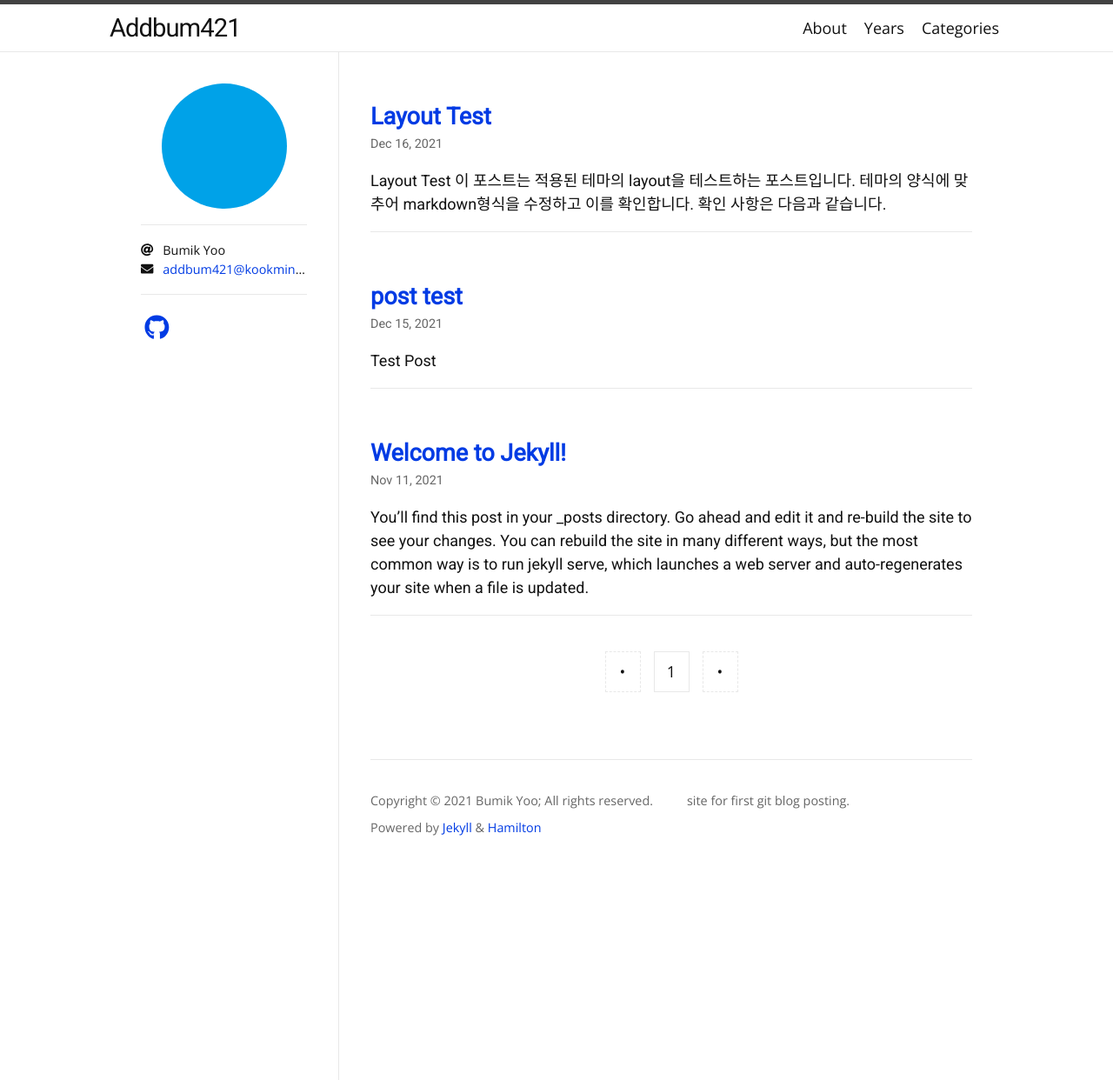
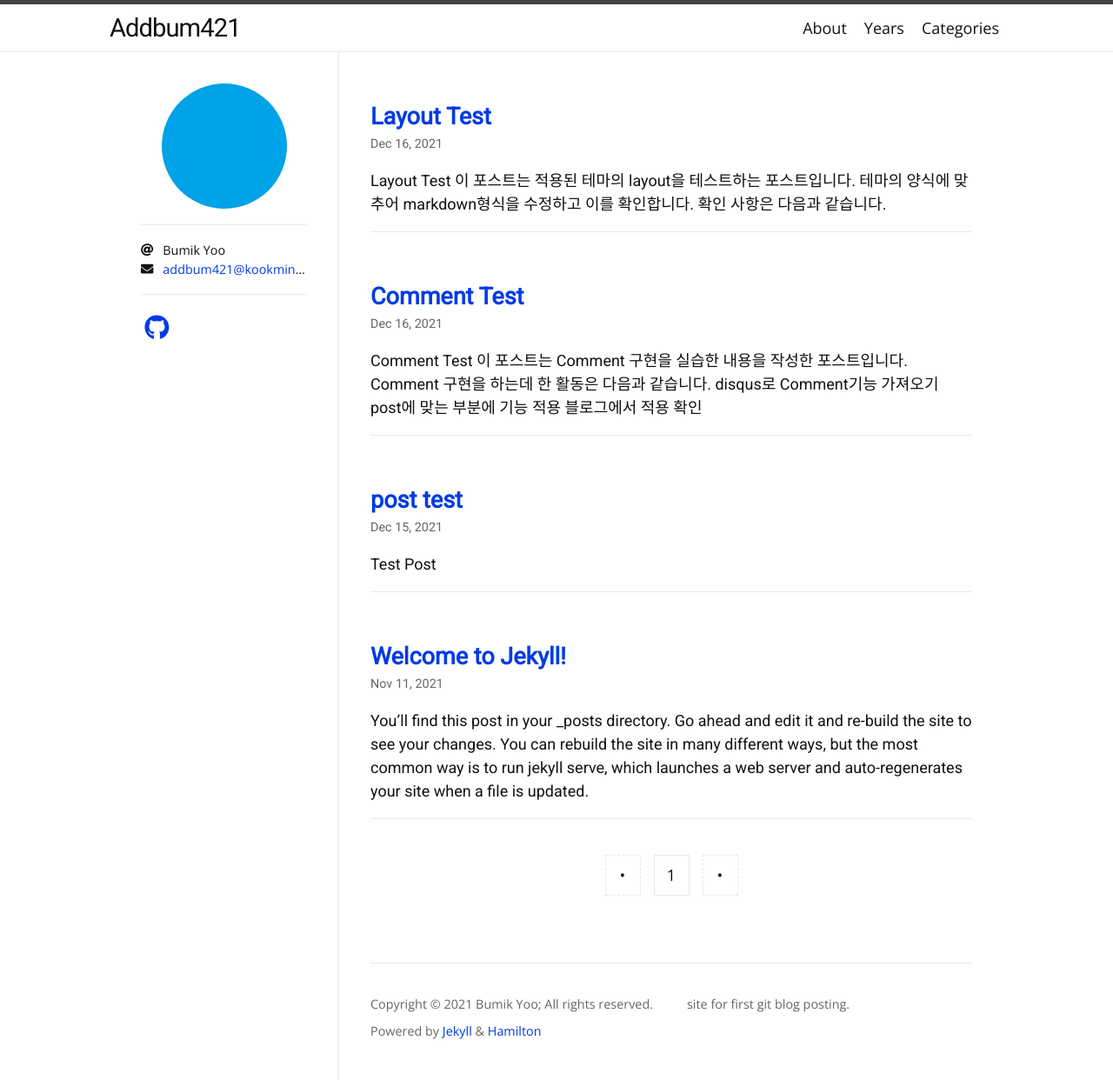
Before and after one commit to addbum421/addbum421.github.io, a Jekyll site: the page built from index.html, in a window 1280 px wide. Shown: the whole page at 87% size. Built offline with Jekyll 4.4.1, drawn with Linux system fonts in a browser that asks for light colours; nearby versions of some CDN libraries; some web fonts are replaced; the list of posts is cut into pages by our own code.

Commit message:
Add Comment Test

```diff
--- /dev/null
+++ b/_posts/2021-12-16-comment-test.markdown
@@ -0,0 +1,19 @@
+---
+layout: post
+toc: true
+title: "Comment Test"
+categories: test
+author: Bumik Yoo
+comment: true
+---
+## Comment Test
+이 포스트는 Comment 구현을 실습한 내용을 작성한 포스트입니다.
+Comment 구현을 하는데 한 활동은 다음과 같습니다.
+- disqus로 Comment기능 가져오기
+- post에 맞는 부분에 기능 적용
+- 블로그에서 적용 확인
+
+### 결과
+
+disqus에서 필요한 부분을 가져오기는 하였으나 테마에서 사용되는 형식과 차이가 있어 적용하기에 어려움이 있었습니다.
+이를 해결하기 위해 테마의 렌더링 형식을 수정하거나 형식의 맞게 가져온 기능을 변경할 필요가 있을 듯 합니다.
--- a/about.md
+++ b/about.md
@@ -3,5 +3,5 @@ layout: page
 title: About
 permalink: /about/
 ---
-
-Another minimal style of Jekyll theme for writers.
+2021년 2학기 유레카프로젝트 20213028 유범익 기말 최종과제입니다.
+Jekyll을 통해 개발하였고 사용한 테마는 Hamilton입니다.
```
